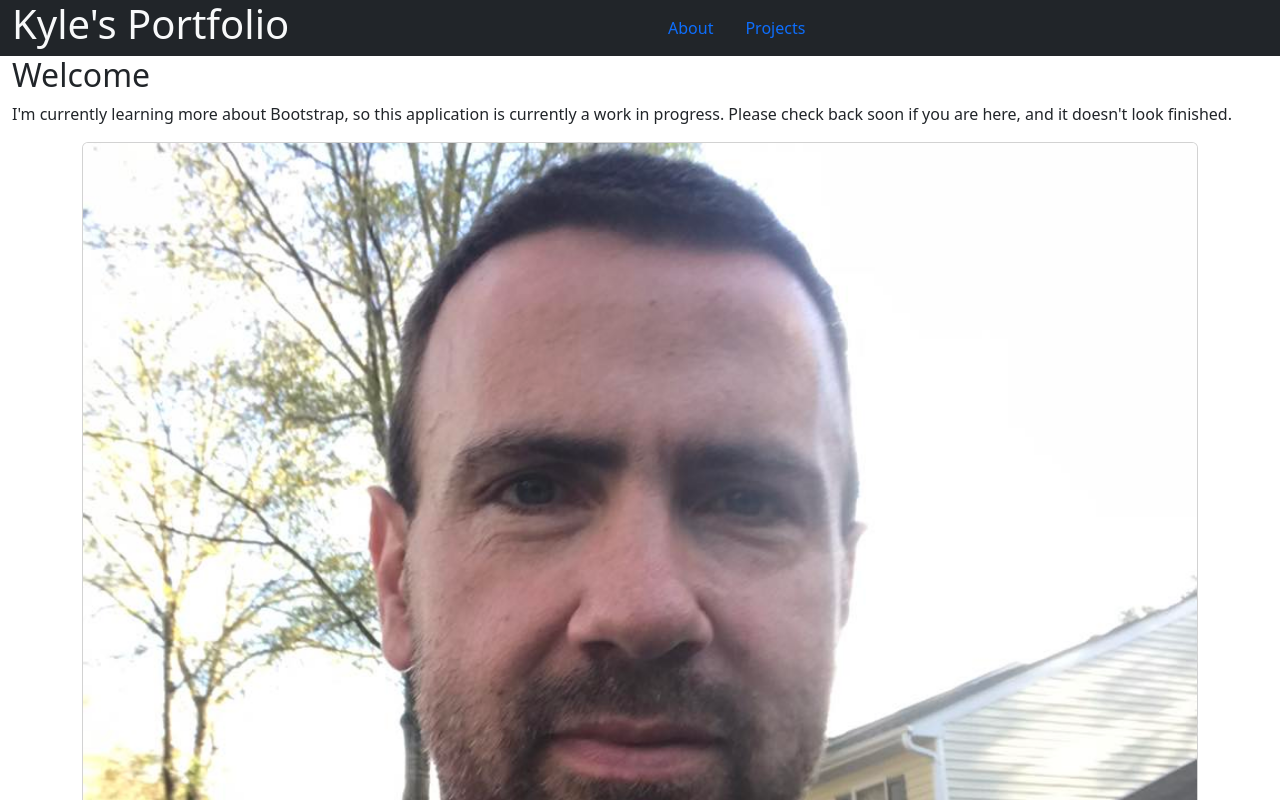
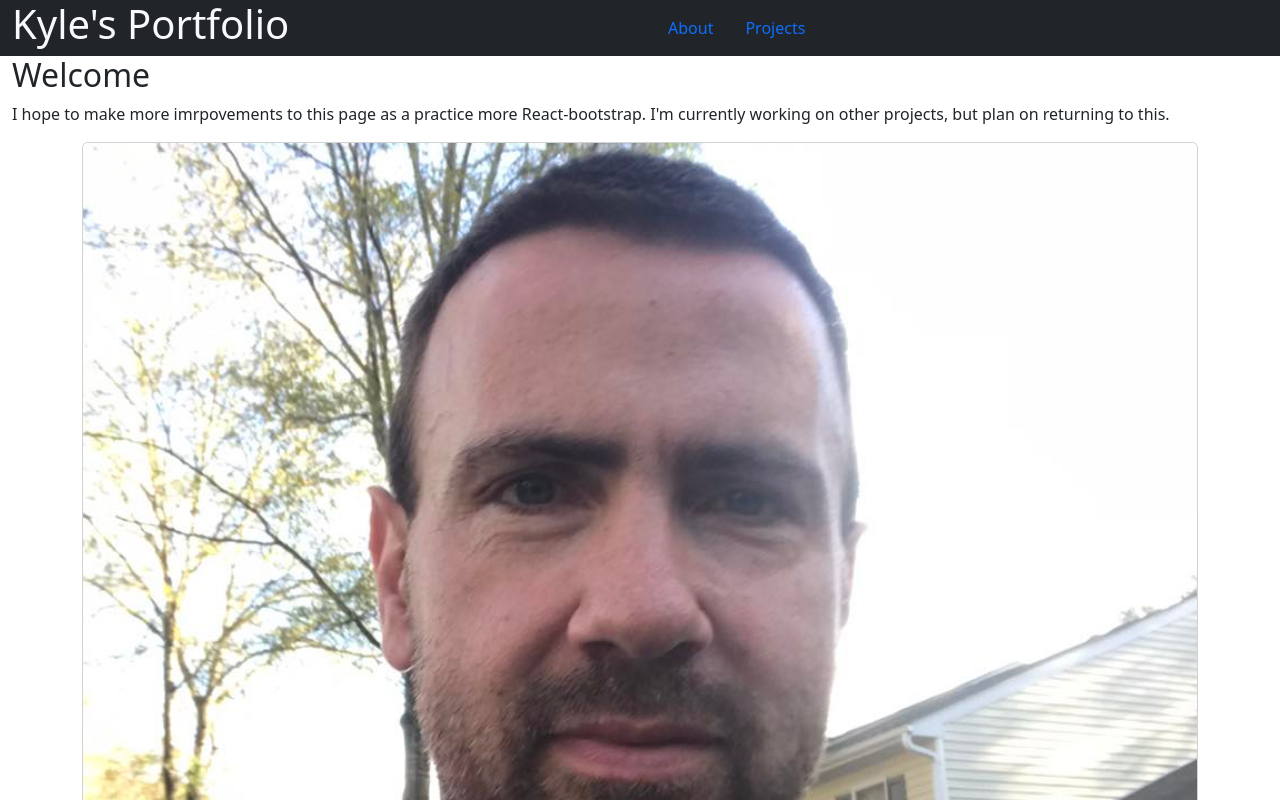
Before and after one commit to kabradshaw1/Portfolio-3, a React (Create React App) app: page / in a window 1280 px wide. Shown: the top 800 px of the page. Built offline with nearby package versions, Linux system fonts and the light colour scheme.

Commit message:
minor changes

```diff
--- a/src/components/Header/index.js
+++ b/src/components/Header/index.js
@@ -19,7 +19,7 @@ function Header(props) {
 
       <Container fluid >
         <h2>Welcome</h2>
-        <p>I'm currently learning more about Bootstrap, so this application is currently a work in progress.  Please check back soon if you are here, and it doesn't look finished.</p>
+        <p>I hope to make more imrpovements to this page as a practice more React-bootstrap.  I'm currently working on other projects, but plan on returning to this.</p>
       </Container>
     </>
   )
--- a/src/components/Projects/index.js
+++ b/src/components/Projects/index.js
@@ -12,7 +12,6 @@ function Projects() {
     <Container fluid>
       <FeaturedProjects/>
       <DeployedPorjects/>
-      <OtherProjects/>
     </Container>
     </>
   )
```
Also changed, not shown: 1 other file (tests, documents, lock files or other folders).
